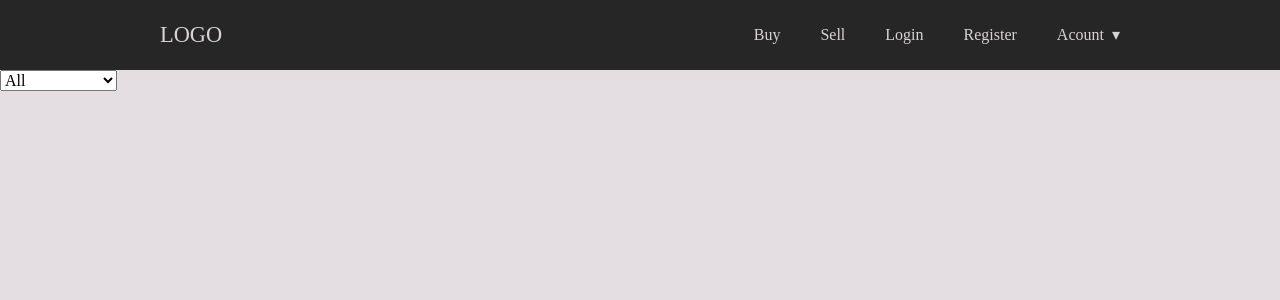
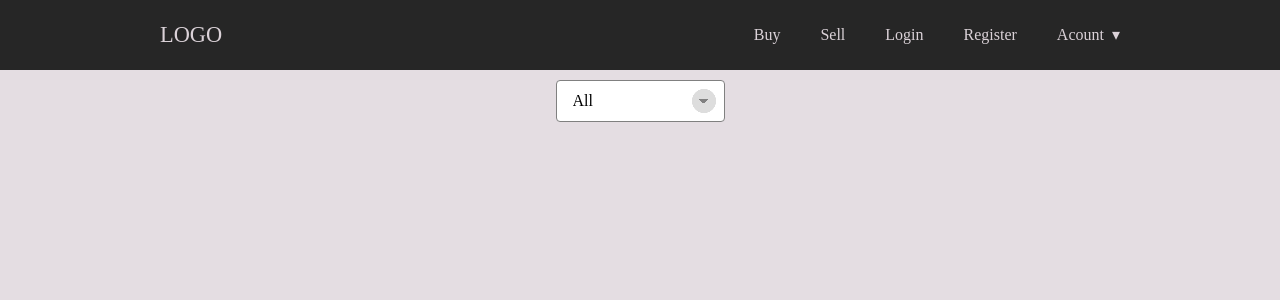
Before and after one commit to Aleks4920/DjangoWebsite, a Django app: page /yourscripts in a window 1280 px wide. Shown: the top 300 px of the page. Run offline with Django 3.2, Linux system fonts and the light colour scheme; some libraries are stand-ins or nearby versions.

Commit message:
idek bro

```diff
--- a/website/mainWebsite/templates/mainWebsite/login.html
+++ b/website/mainWebsite/templates/mainWebsite/login.html
@@ -6,9 +6,9 @@
   <h1>Welcome</h1>
 
   <form class="form">
-    <input autofocus type="text" placeholder="Username" name="username" >
-    <input type="password" name="password" placeholder="Password">
-    <button type="submit" id="login-button" value="Login">Login</button>
+    <input type="text" placeholder="Username" >
+    <input type="password" placeholder="Password">
+    <button type="submit" id="login-button" >Login</button>
   </form>
 </div>
 
--- a/website/mainWebsite/views.py
+++ b/website/mainWebsite/views.py
@@ -29,8 +29,6 @@ def Sell(request):
 
 
 
-
-
 def Register(request):
     return render(request, 'mainWebsite/register.html', {'title': 'Register'})
 
--- a/website/website/mainWebsite/static/mainWebsite/script.js
+++ b/website/website/mainWebsite/static/mainWebsite/script.js
@@ -19,5 +19,11 @@
     $('#nav-toggle').on('click', function() {
       this.classList.toggle('active');
     });
+    $("#login-button").click(function(event){
+    		 event.preventDefault();
+
+    	 $('form').fadeOut(500);
+
+    });
   }); // end DOM ready
 })(jQuery); // end jQuery
--- a/website/website/mainWebsite/static/mainWebsite/styles.css
+++ b/website/website/mainWebsite/static/mainWebsite/styles.css
@@ -1,3 +1,4 @@
+/* ##########################################################################*/
 @charset "UTF-8";
 .navigation {
   height: 70px;
@@ -27,6 +28,8 @@ body {
   margin: 0 auto;
 }
 
+/* navigation panel */
+/* ##########################################################################*/
 nav {
   float: right;
 }
@@ -154,9 +157,264 @@ nav ul li ul li a {
 #nav-toggle.active span:after {
   transform: rotate(-45deg);
 }
+/* ##########################################################################*/
+/* load spinner */
+/* ##########################################################################*/
+.spinner {
+  -webkit-animation: rotator 1.4s linear infinite;
+          animation: rotator 1.4s linear infinite;
+}
 
-article {
-  max-width: 1000px;
+@-webkit-keyframes rotator {
+  0% {
+    transform: rotate(0deg);
+  }
+  100% {
+    transform: rotate(270deg);
+  }
+}
+
+@keyframes rotator {
+  0% {
+    transform: rotate(0deg);
+  }
+  100% {
+    transform: rotate(270deg);
+  }
+}
+.path {
+  stroke-dasharray: 187;
+  stroke-dashoffset: 0;
+  transform-origin: center;
+  -webkit-animation: dash 1.4s ease-in-out infinite, colors 5.6s ease-in-out infinite;
+          animation: dash 1.4s ease-in-out infinite, colors 5.6s ease-in-out infinite;
+}
+
+@-webkit-keyframes colors {
+  0% {
+    stroke: #4285F4;
+  }
+  25% {
+    stroke: #DE3E35;
+  }
+  50% {
+    stroke: #F7C223;
+  }
+  75% {
+    stroke: #1B9A59;
+  }
+  100% {
+    stroke: #4285F4;
+  }
+}
+
+@keyframes colors {
+  0% {
+    stroke: #4285F4;
+  }
+  25% {
+    stroke: #DE3E35;
+  }
+  50% {
+    stroke: #F7C223;
+  }
+  75% {
+    stroke: #1B9A59;
+  }
+  100% {
+    stroke: #4285F4;
+  }
+}
+@-webkit-keyframes dash {
+  0% {
+    stroke-dashoffset: 187;
+  }
+  50% {
+    stroke-dashoffset: 46.75;
+    transform: rotate(135deg);
+  }
+  100% {
+    stroke-dashoffset: 187;
+    transform: rotate(450deg);
+  }
+}
+@keyframes dash {
+  0% {
+    stroke-dashoffset: 187;
+  }
+  50% {
+    stroke-dashoffset: 46.75;
+    transform: rotate(135deg);
+  }
+  100% {
+    stroke-dashoffset: 187;
+    transform: rotate(450deg);
+  }
+}
+
+/* ##########################################################################*/
+/* login page */
+/*#########################################################################*/
+@font-face {
+  font-family: 'Source Sans Pro';
+  font-style: normal;
+  font-weight: 200;
+  src: url(https://fonts.gstatic.com/s/sourcesanspro/v14/6xKydSBYKcSV-LCoeQqfX1RYOo3i94_wlxdr.ttf) format('truetype');
+}
+@font-face {
+  font-family: 'Source Sans Pro';
+  font-style: normal;
+  font-weight: 300;
+  src: url(https://fonts.gstatic.com/s/sourcesanspro/v14/6xKydSBYKcSV-LCoeQqfX1RYOo3ik4zwlxdr.ttf) format('truetype');
+}
+* {
+  box-sizing: border-box;
+  margin: 0;
+  padding: 0;
+  font-weight: 300;
+}
+
+.wrapper {
+  background: green;
+  position: absolute;
+  top: 50%;
+  left: 0;
+  width: 100%;
+  height: 400px;
+  margin-top: -200px;
+  overflow: hidden;
+}
+.wrapper.form-success .container h1 {
+  transform: translateY(85px);
+}
+.container {
+  max-width: 600px;
   margin: 0 auto;
-  padding: 10px;
+  padding: 80px 0;
+  height: 400px;
+  text-align: center;
 }
+.container h1 {
+  font-size: 40px;
+  transition-duration: 1s;
+  transition-timing-function: ease-in-put;
+  font-weight: 200;
+}
+form {
+  padding: 20px 0;
+  position: relative;
+  z-index: 2;
+  text-decoration-color: black;
+
+}
+form input {
+  -webkit-appearance: none;
+     -moz-appearance: none;
+          appearance: none;
+  outline: 0;
+  border: 1px solid black;
+  background-color: white;
+  width: 250px;
+  border-radius: 3px;
+  padding: 10px 15px;
+  margin: 0 auto 10px auto;
+  display: block;
+  text-align: center;
+  font-size: 18px;
+  color: balck;
+  transition-duration: 0.25s;
+  font-weight: 300;
+}
+form input:hover {
+  background-color:white;
+}
+form input:focus {
+  background-color: white;
+  width: 300px;
+  color: #53e3a6;
+}
+form button {
+  -webkit-appearance: none;
+     -moz-appearance: none;
+          appearance: none;
+  outline: 0;
+  background-color: white;
+  border: 0;
+  padding: 10px 15px;
+  color: #53e3a6;
+  border-radius: 3px;
+  width: 250px;
+  cursor: pointer;
+  font-size: 18px;
+  transition-duration: 0.25s;
+}
+form button:hover {
+  background-color: grey;
+}
+/*######################################################################*/
+/* dropdown menu */
+/*######################################################################*/
+
+
+.dropd {
+   text-align: center;
+   padding: 10px
+}
+
+select {
+
+  position: relative;
+  /* styling */
+  background-color: white;
+  border: thin solid grey;
+  border-radius: 4px;
+  display: inline-block;
+  font: inherit;
+  line-height: 1.5em;
+  padding: 0.5em 3.5em 0.5em 1em;
+
+  /* reset */
+
+  margin: 0;
+  -webkit-box-sizing: border-box;
+  -moz-box-sizing: border-box;
+  box-sizing: border-box;
+  -webkit-appearance: none;
+  -moz-appearance: none;
+
+}
+
+select.round {
+  background-image:
+    linear-gradient(45deg, transparent 50%, gray 50%),
+    linear-gradient(135deg, gray 50%, transparent 50%),
+    radial-gradient(#ddd 70%, transparent 72%);
+  background-position:
+    calc(100% - 20px) calc(1em + 2px),
+    calc(100% - 15px) calc(1em + 2px),
+    calc(100% - .5em) .5em;
+  background-size:
+    5px 5px,
+    5px 5px,
+    1.5em 1.5em;
+  background-repeat: no-repeat;
+
+}
+
+select.round:focus {
+  background-image:
+    linear-gradient(45deg, white 50%, transparent 50%),
+    linear-gradient(135deg, transparent 50%, white 50%),
+    radial-gradient(gray 70%, transparent 72%);
+  background-position:
+    calc(100% - 15px) 1em,
+    calc(100% - 20px) 1em,
+    calc(100% - .5em) .5em;
+  background-size:
+    5px 5px,
+    5px 5px,
+    1.5em 1.5em;
+  background-repeat: no-repeat;
+  border-color: green;
+  outline: 0;
+}
```
Also changed, not shown: website/mainWebsite/static/mainWebsite/styles.css (+4 -16 lines), website/mainWebsite/static/mainWebsite/script.js (line endings or trailing spaces).
